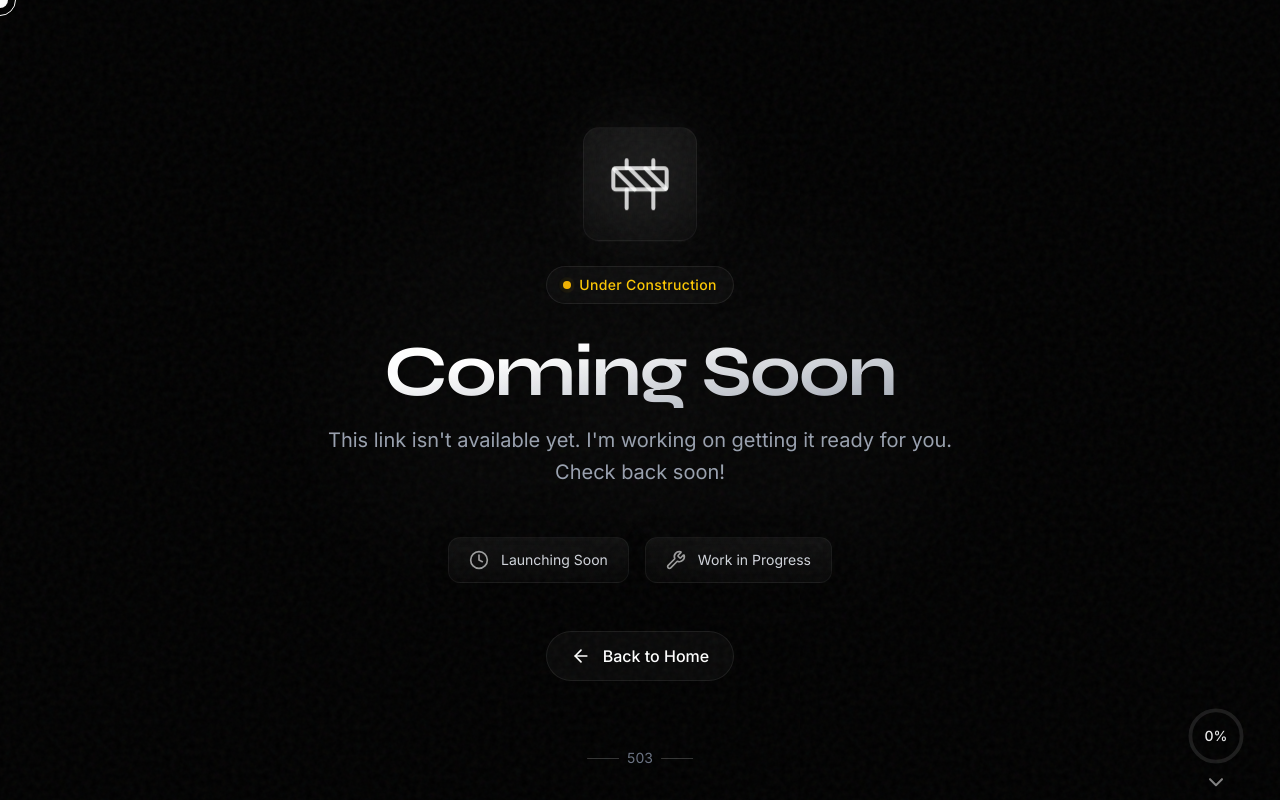
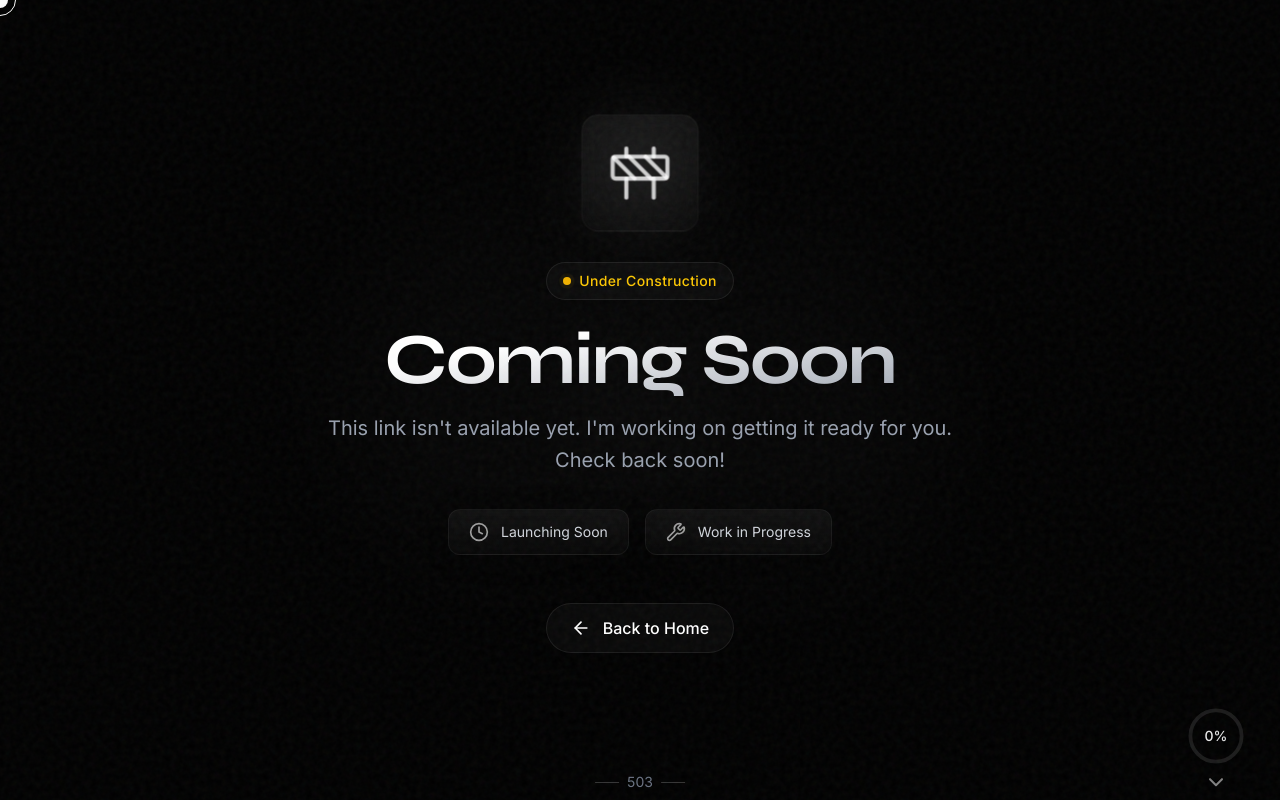
Before and after one commit to Vaibhav5860/Portfolio, a React (Vite) app: page /unavailable in a window 1280 px wide. Built offline with nearby package versions, Linux system fonts and the light colour scheme.

Commit message:
Fix ServiceUnavailable page: add pulse animation to icon, fix 503 overlap

```diff
--- a/src/components/ServiceUnavailable.jsx
+++ b/src/components/ServiceUnavailable.jsx
@@ -27,19 +27,26 @@ const ServiceUnavailable = () => {
   };
 
   const iconFloat = {
-    initial: { y: 0 },
+    initial: { scale: 1, opacity: 0 },
     animate: {
-      y: [-10, 10, -10],
+      scale: [1, 1.05, 1],
+      opacity: 1,
       transition: {
-        duration: 4,
-        repeat: Infinity,
-        ease: "easeInOut"
+        scale: {
+          duration: 2,
+          repeat: Infinity,
+          ease: "easeInOut"
+        },
+        opacity: {
+          duration: 0.6,
+          ease: "easeOut"
+        }
       }
     }
   };
 
   return (
-    <section className="min-h-screen flex flex-col justify-center items-center relative overflow-hidden px-6">
+    <section className="h-screen flex flex-col justify-center items-center relative overflow-hidden px-6">
       {/* Background Elements */}
       <div className="absolute inset-0 overflow-hidden">
         <div className="absolute top-1/4 left-1/4 w-96 h-96 bg-white/[0.02] rounded-full blur-3xl"></div>
@@ -66,7 +73,7 @@ const ServiceUnavailable = () => {
           variants={iconFloat}
           initial="initial"
           animate="animate"
-          className="mb-8 flex justify-center"
+          className="mb-8 mt-4 flex justify-center"
         >
           <div className="relative">
             <div className="absolute inset-0 bg-white/10 blur-2xl rounded-full"></div>
@@ -81,7 +88,7 @@ const ServiceUnavailable = () => {
           initial={{ opacity: 0, scale: 0.9 }}
           animate={{ opacity: 1, scale: 1 }}
           transition={{ duration: 0.6, delay: 0.3 }}
-          className="inline-flex items-center gap-2 glass px-4 py-2 rounded-full mb-8"
+          className="inline-flex items-center gap-2 glass px-4 py-2 rounded-full mb-6"
         >
           <div className="relative flex h-2 w-2">
             <span className="animate-ping absolute inline-flex h-full w-full rounded-full bg-yellow-400 opacity-75"></span>
@@ -105,7 +112,7 @@ const ServiceUnavailable = () => {
           initial={{ opacity: 0, y: 20 }}
           animate={{ opacity: 1, y: 0 }}
           transition={{ duration: 0.8, delay: 0.5 }}
-          className="text-lg sm:text-xl text-gray-400 mb-12 leading-relaxed"
+          className="text-lg sm:text-xl text-gray-400 mb-8 leading-relaxed"
         >
           This link isn't available yet. I'm working on getting it ready for you.
           <br />
@@ -137,7 +144,7 @@ const ServiceUnavailable = () => {
         >
           <Link
             to="/"
-            className="group inline-flex items-center gap-3 glass px-6 py-3 rounded-full hover:bg-white/10 transition-all duration-300"
+            className="group inline-flex items-center gap-3 glass px-6 py-3 mb-12 rounded-full hover:bg-white/10 transition-all duration-300"
           >
             <ArrowLeft className="w-5 h-5 group-hover:-translate-x-1 transition-transform duration-300" />
             <span className="font-medium">Back to Home</span>
@@ -150,11 +157,11 @@ const ServiceUnavailable = () => {
         initial={{ opacity: 0 }}
         animate={{ opacity: 1 }}
         transition={{ duration: 1, delay: 0.8 }}
-        className="absolute bottom-8 left-1/2 -translate-x-1/2 flex items-center gap-2 text-gray-500 text-sm"
+        className="absolute bottom-2 left-1/2 -translate-x-1/2 flex items-center gap-2 text-gray-500 text-sm"
       >
-        <div className="h-[1px] w-8 bg-white/20"></div>
+        <div className="h-[1px] w-6 bg-white/20"></div>
         <span>503</span>
-        <div className="h-[1px] w-8 bg-white/20"></div>
+        <div className="h-[1px] w-6 bg-white/20"></div>
       </motion.div>
     </section>
   );
```
